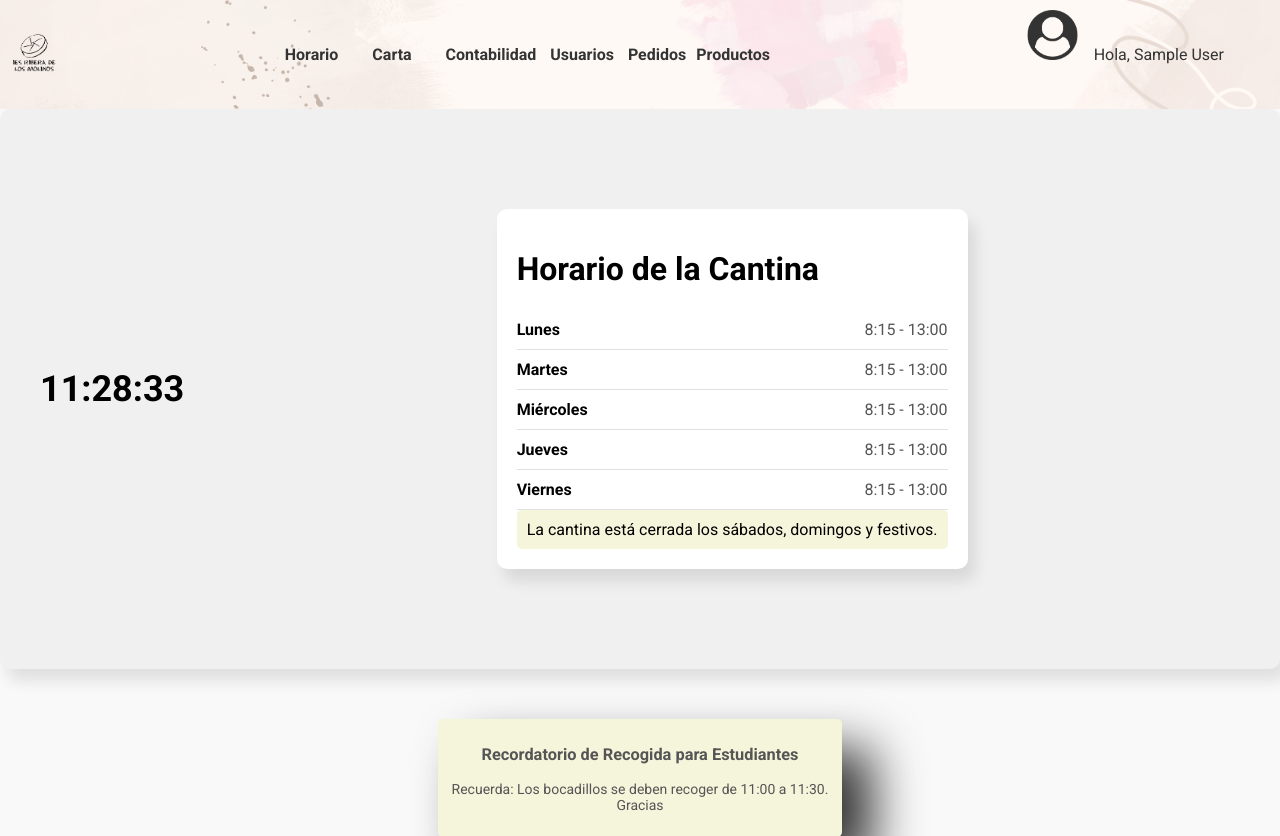
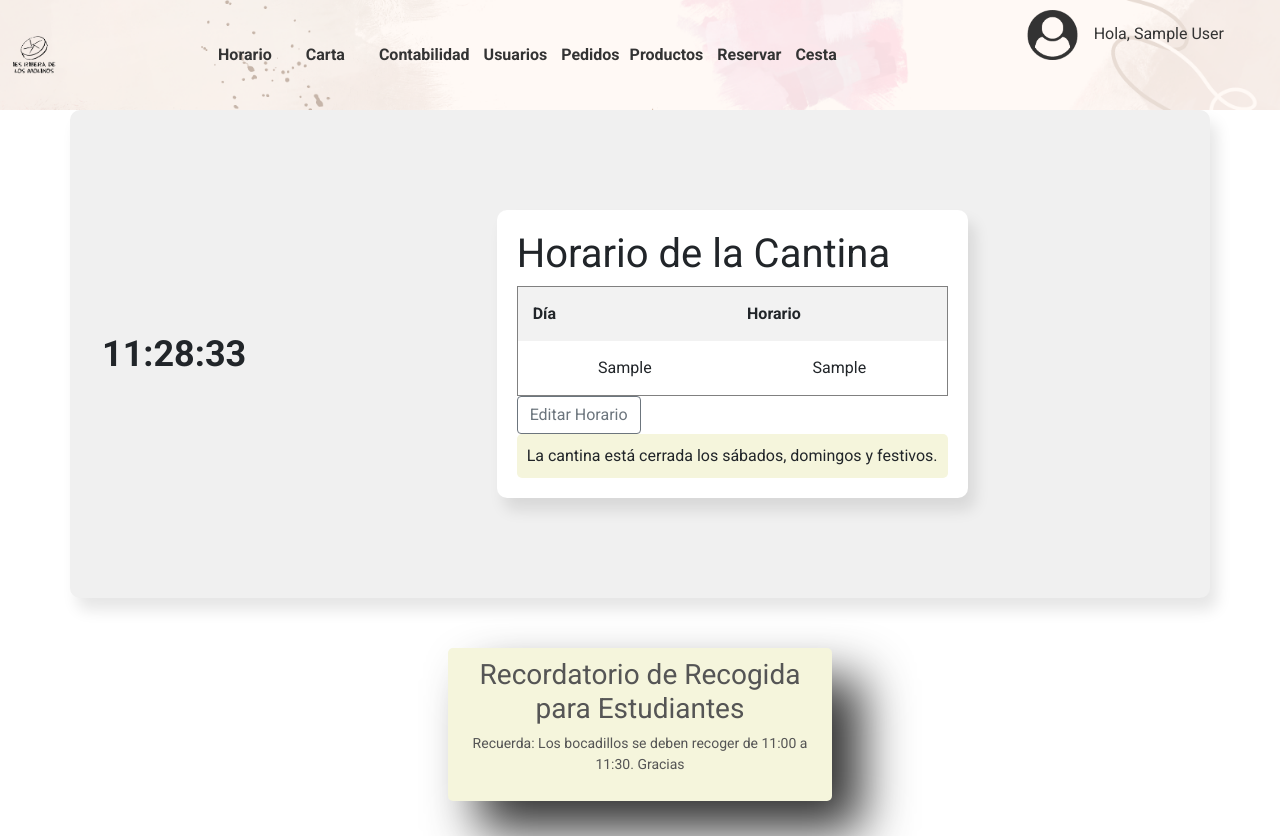
Before and after one commit to CristobalEspinosa/TFG-OCTUBRE, a PHP site: page /horario.php in a window 1280 px wide. Shown: the top 836 px of the page. Run offline with PHP 8.4, Linux system fonts and the light colour scheme; the visitor is signed in with stand-in values (Sample User, id 1); tables that the repository leaves empty or names only in its code hold one stand-in row (values such as "Sample post").

Commit message:
modificar horario, añadir productos y mas...

```diff
--- a/TFG-main/TFG/CSS/horario.css
+++ b/TFG-main/TFG/CSS/horario.css
@@ -35,16 +34,33 @@ body {
     box-shadow: 7px 12px 15px rgba(0, 0, 0, 0.1);
 }
 
-.day {
-    display: flex;
-    justify-content: space-between;
-    align-items: center;
-    padding: 10px 0;
+table {
+    width: 100%;
+    border-collapse: collapse;
+}
+
+th, td {
+    padding: 15px;
+    text-align: left;
     border-bottom: 1px solid #e0e0e0;
+}
+
+th {
+    background-color: #f2f2f2;
+    text-align: left;
+}
+
+td {
+    text-align: left;
 }
 
 .day-name {
     font-weight: bold;
+}
+
+/* Ajustes de alineación */
+td, th {
+    text-align: center;
 }
 
 .time {
--- a/TFG-main/TFG/db/bd.inc.php
+++ b/TFG-main/TFG/db/bd.inc.php
@@ -25,6 +25,20 @@ function registrarse( $nombre, $apellidos, $correo, $contrasena, $tipo) {
     $sql->bindValue(':tipo', $tipo);
     $sql->execute();
 }
+/*registrar nuevo producto*/
+function registrarArticulo($articulo, $pvp, $stock, $idProveedor, $idCategoria) {
+    $conexion = conectar();
+    // Preparar la consulta SQL para insertar el artículo
+    $sql = $conexion->prepare("INSERT INTO articulo (articulo, pvp, stock, idProveedor, idCategoria) VALUES (:articulo, :pvp, :stock, :idProveedor, :idCategoria)");
+    // Asociar los valores a los parámetros
+    $sql->bindValue(':articulo', $articulo);
+    $sql->bindValue(':pvp', $pvp);
+    $sql->bindValue(':stock', $stock);
+    $sql->bindValue(':idProveedor', $idProveedor);
+    $sql->bindValue(':idCategoria', $idCategoria);
+    // Ejecutar la consulta
+    $sql->execute();
+}
 /*Eliminar usuario actual*/
 function eliminarUsuarioActual($idUsuario) {
     $conexion = conectar();
@@ -46,6 +60,41 @@ function compruebaUsuario($correo, $contrasena) {
         return $user;
     } else {
         return false;
+    }
+}
+
+//horario
+function mostrarHorario(){
+    $conexion = conectar();
+
+    // Consulta para obtener todos los días y horarios, omitiendo el idDia
+    $sql = $conexion->prepare("SELECT dia, horario FROM horario");
+    $sql->execute();
+
+    // Recuperar los resultados como un array asociativo
+    $horarios = $sql->fetchAll(PDO::FETCH_ASSOC);
+
+    return $horarios; // Devolver el array de horarios
+}
+function actualizaHorario($dia, $nuevo_horario) {
+    // Conectar a la base de datos (asumo que tienes una función `conectar()`)
+    $conexion = conectar();
+
+    // Consulta preparada para actualizar el horario
+    $sql = $conexion->prepare("UPDATE horario SET horario = :nuevo_horario WHERE dia = :dia");
+
+    // Asignar los valores a los parámetros
+    $sql->bindValue(':nuevo_horario', $nuevo_horario);
+    $sql->bindValue(':dia', $dia);
+
+    // Ejecutar la consulta
+    $resultado = $sql->execute();
+
+    // Comprobar si la actualización fue exitosa
+    if ($resultado) {
+        return true; // Actualización exitosa
+    } else {
+        return false; // Hubo un error en la actualización
     }
 }
 
--- a/TFG-main/TFG/horario.php
+++ b/TFG-main/TFG/horario.php
@@ -6,9 +6,14 @@
     <link rel="stylesheet" href="./CSS/horario.css">
     <title>Cantina</title>
     <link href="https://fonts.googleapis.com/css2?family=Roboto:wght@400;700&display=swap" rel="stylesheet">
+    <!-- bootstrap -->
+    <link href="https://cdn.jsdelivr.net/npm/bootstrap@5.0.0/dist/css/bootstrap.min.css" rel="stylesheet" integrity="sha384-wEmeIV1mKuiNpC+IOBjI7aAzPcEZeedi5yW5f2yOq55WWLwNGmvvx4Um1vskeMj0" crossorigin="anonymous">
 </head>
 <body>
-    <?php include ("./includes/header.php")?>
+    <?php
+    include ("./includes/header.php");
+    include './db/bd.inc.php';
+    ?>
 
     <!-- Contenedor de reloj y horario -->
     <div class="container">
@@ -19,25 +24,46 @@
         <div class="calendar">
             <h1>Horario de la Cantina</h1>
             <?php
-            $currentDay = date('w');
-            $currentDate = date('j de F');
-            $daysOfWeek = ['Lunes', 'Martes', 'Miércoles', 'Jueves', 'Viernes'];
-            $holidays = ['25 de diciembre', '1 de enero', '6 de enero', '29 de marzo', '1 de mayo', '15 de agosto', '12 de octubre', '1 de noviembre'];
-            $openingTime = '8:15';
-            $closingTime = '13:00';
-            for ($i = 0; $i < count($daysOfWeek); $i++) {
-                echo '<div class="day">';
-                echo '<span class="day-name">' . $daysOfWeek[$i] . '</span>';
-                echo '<span class="time">' . $openingTime . ' - ' . $closingTime . '</span>';
-                echo '</div>';
+            $horarios = mostrarHorario();
+            echo "<table border='1'>";
+            echo "<tr><th>Día</th><th>Horario</th></tr>"; // Encabezados de la tabla
+            foreach ($horarios as $horario) {
+                echo "<tr>";
+                echo "<td>" . htmlspecialchars($horario['dia']) . "</td>";
+                echo "<td>" . htmlspecialchars($horario['horario']) . "</td>";
+                echo "</tr>";
             }
-            echo '<div class="festivos">';
-            echo 'La cantina está cerrada los sábados, domingos y festivos.';
-            echo '</div>';
+            echo "</table>";
+
+            // Mostrar botón de edición solo para Trabajadores
+            if (isset($_SESSION['tipo']) && $_SESSION['tipo'] == 'Trabajador') {
+                echo '<button id="editButton" onclick="openModal()" class="btn btn-outline-secondary ">Editar Horario</button>';
+            }
             ?>
+            <div class="festivos">
+                La cantina está cerrada los sábados, domingos y festivos.
+            </div>
         </div>
+    </div>
 
+    <!-- Modal de edición -->
+    <?php if (isset($_SESSION['tipo']) && $_SESSION['tipo'] == 'Trabajador'): ?>
+    <div id="editModal" class="modal">
+        <div class="modal-content">
+            <span class="close" onclick="closeModal()">&times;</span>
+            <h3>Editar Horario</h3>
+            <form action="update_schedule.php" method="post">
+                <?php
+                foreach ($horarios as $horario) {
+                    echo "<label for='dia_" . htmlspecialchars($horario['dia']) . "'>" . htmlspecialchars($horario['dia']) . "</label>";
+                    echo "<input type='text' id='dia_" . htmlspecialchars($horario['dia']) . "' name='horario[" . htmlspecialchars($horario['dia']) . "]' value='" . htmlspecialchars($horario['horario']) . "' required><br>";
+                }
+                ?>
+                <input type="submit" value="Guardar Cambios" class="btn btn-outline-secondary">
+            </form>
+        </div>
     </div>
+    <?php endif; ?>
 
     <!-- Div Recordatorio de recogida -->
     <div class="reminder">
@@ -58,6 +84,14 @@
 
         setInterval(updateClock, 1000);
         updateClock(); // initial call to display clock immediately
+
+        function openModal() {
+            document.getElementById('editModal').style.display = 'block';
+        }
+
+        function closeModal() {
+            document.getElementById('editModal').style.display = 'none';
+        }
     </script>
 </body>
 </html>
--- a/TFG-main/TFG/includes/header.php
+++ b/TFG-main/TFG/includes/header.php
@@ -35,6 +35,8 @@ if (isset($_SESSION['tipo']) && $_SESSION['tipo'] == 'Trabajador') {
     echo '</div>';
     echo '</div>';
     echo '<a href="/TFG-MAIN/TFG/trabajador/productos.php">Productos</a>';
+    echo '<a href="/TFG-MAIN/TFG/reservaPedido.php">  Reservar   </a>';
+    echo '<a href="/TFG-MAIN/TFG/cesta.php"> Cesta   </a>';
 } else {
     echo '<a href="/TFG-MAIN/TFG/reservaPedido.php">  Reservar   </a>';
     echo '<a href="/TFG-MAIN/TFG/cesta.php"> Cesta   </a>';
--- a/TFG-main/TFG/trabajador/productos.php
+++ b/TFG-main/TFG/trabajador/productos.php
@@ -14,12 +14,14 @@ include '../db/bd.inc.php';
 
 <body>
     <h1 class="titulo">Todos los productos</h1>
+    <h3><a href="/TFG-MAIN/TFG/trabajador/registroProductos.php" class="aIniciar">Registrar nuevo producto</a></h3>
     <table id="productos" class="display">
         <thead>
             <tr>
                 <th>ID</th>
                 <th>Nombre</th>
                 <th class='precio'>Precio</th>
+                <th class='compra'>Precio Compra</th>
                 <th class='stock'>Stock</th>
             </tr>
         </thead>
@@ -31,6 +33,7 @@ include '../db/bd.inc.php';
                 echo "<td>" . $producto['idArticulo'] . "</td>";
                 echo "<td>" . $producto['articulo'] . "</td>";
                 echo "<td class='precio' data-id='" . $producto['idArticulo'] . "'>" . $producto['pvp'] . "</td>";
+                echo "<td class='compra' data-id='" . $producto['idArticulo'] . "'>" . $producto['precioCompra'] . "</td>";
                 echo "<td class='stock' data-id='" . $producto['idArticulo'] . "'>" . $producto['stock'] . "</td>";
                 echo "</tr>";
             }
```
Also changed, not shown: other parts of TFG-main/TFG/CSS/horario.css (+37 -1 lines), TFG-main/TFG/trabajador/procesaArticulo.php (added, +17 -0 lines), TFG-main/TFG/trabajador/registroProductos.php (added, +55 -0 lines), TFG-main/TFG/update_schedule.php (added, +20 -0 lines).
